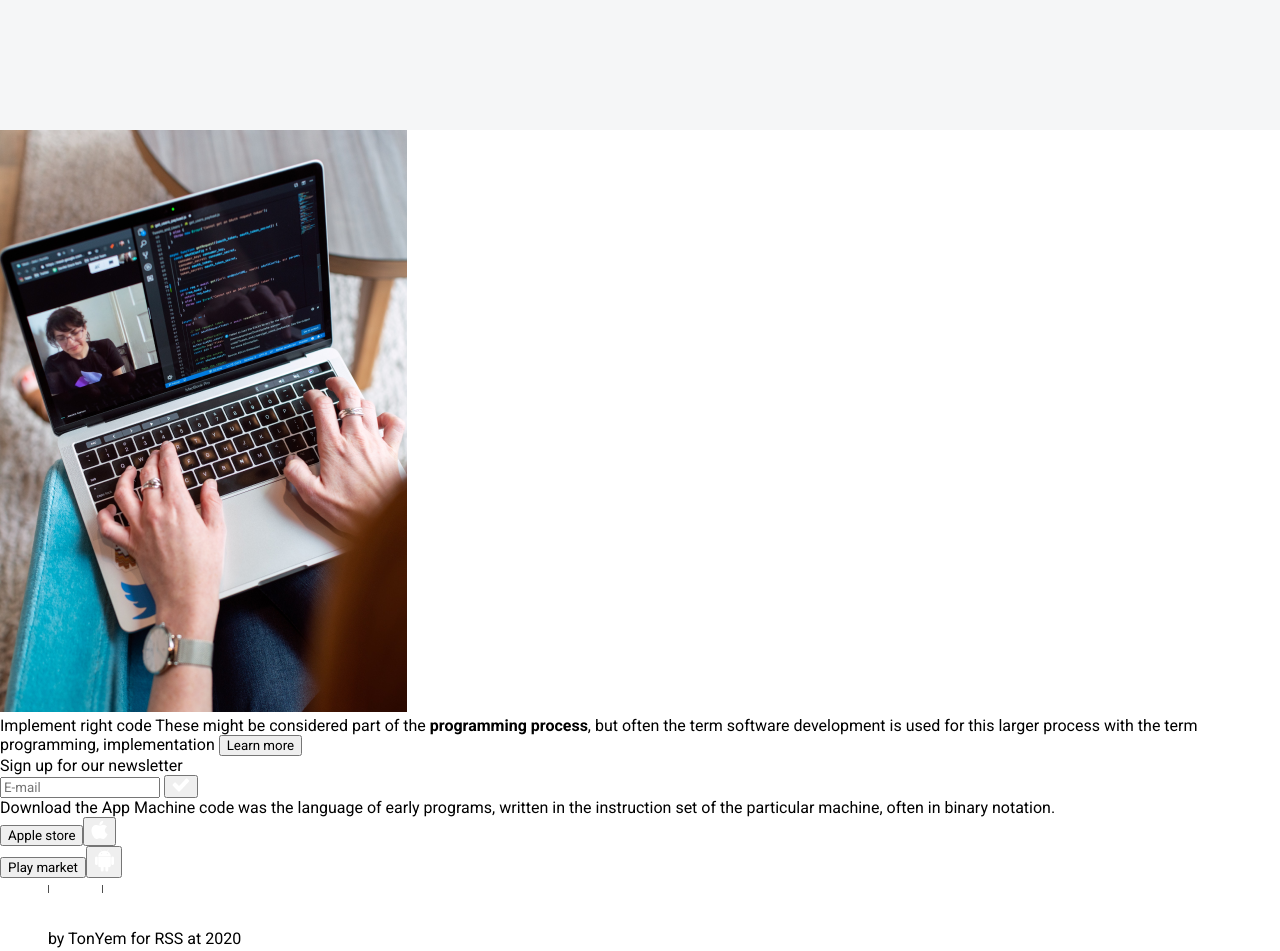
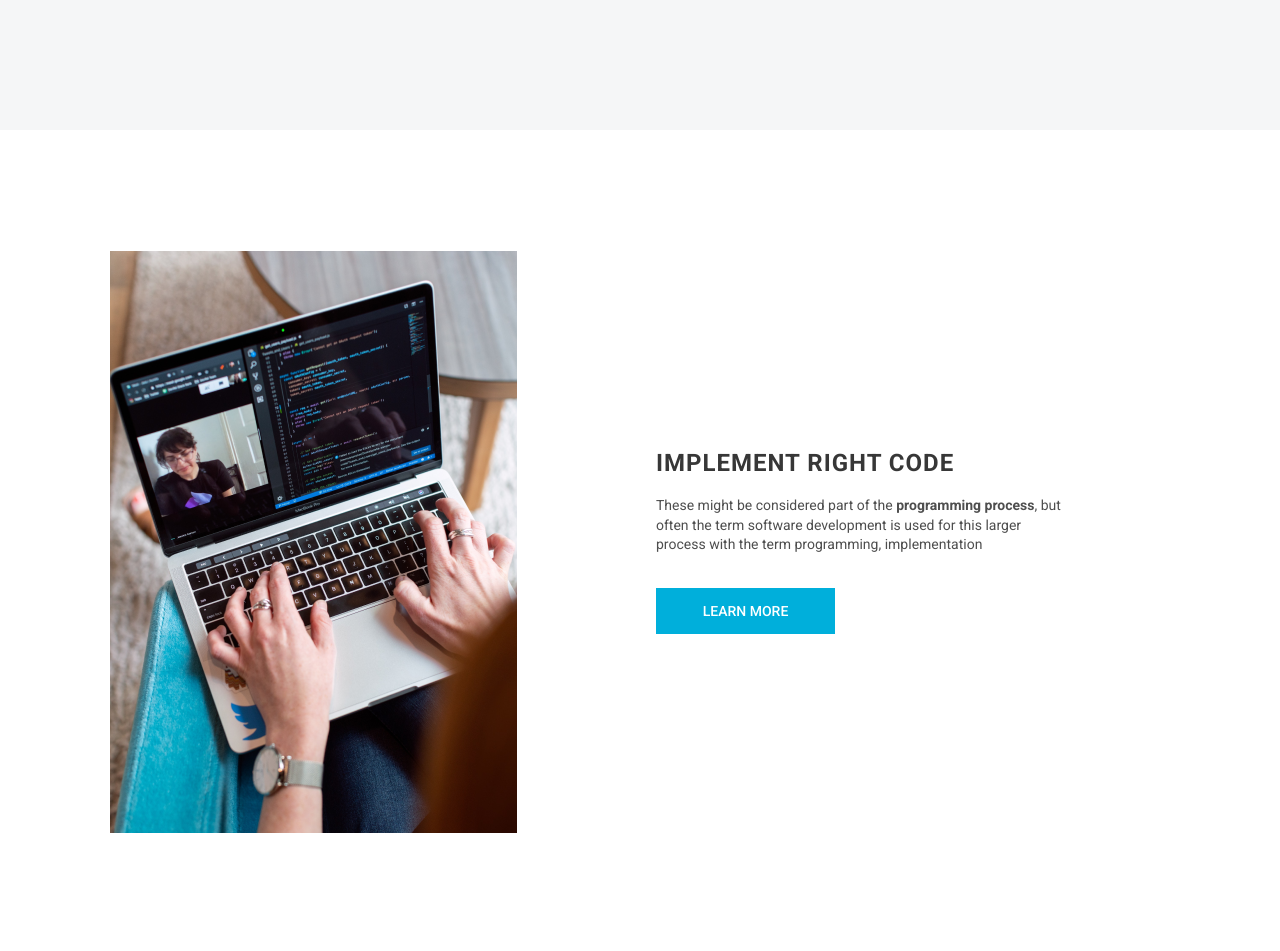
Before and after one commit to Alina1317/webdev, a plain HTML site: page webdev/index.html in a window 1280 px wide. Shown: the part 1960-2911 px from the top of the page. Drawn offline with Linux system fonts and the light colour scheme; files whose address does not match are found by name.

Commit message:
feat: add styles for implement section

```diff
--- a/webdev/style.css
+++ b/webdev/style.css
@@ -230,3 +230,58 @@ a {
   width: 894px;
   justify-content: space-between;
 }
+
+.content {
+  min-height: 842px;
+  display: flex;
+  align-items: center;
+  justify-content: center;
+}
+
+.content-group {
+  display: flex;
+  width: 955px;
+  justify-content: space-between;
+  margin: 0 105px 19px 0px;
+}
+
+.content-group__foto {
+  display: flex;
+}
+
+.content-implement {
+  display: flex;
+  flex-wrap: wrap;
+  align-self: center;
+  align-content: space-between;
+  width: 409px;
+  height: 185px;
+}
+
+.content-implement__code {
+  font: normal bold 24px 'Roboto', sans-serif;
+  letter-spacing: 1px;
+  text-transform: uppercase;
+  color: #373737;
+}
+
+.content-implement__process {
+  font: normal normal 14px/140% 'Roboto', sans-serif;
+  color: #4E4E4E;
+  margin-bottom: 14px;
+}
+
+.btn__learn {
+  background: #00AFDB;
+  color: #fff;
+  font: normal 500 14px 'Roboto', sans-serif;
+  text-transform: uppercase;
+  border: none;
+  width: 179px;
+  height: 46px;
+  cursor: pointer;
+}
+
+.btn__learn:hover {
+  background: #22758a;
+}
```
